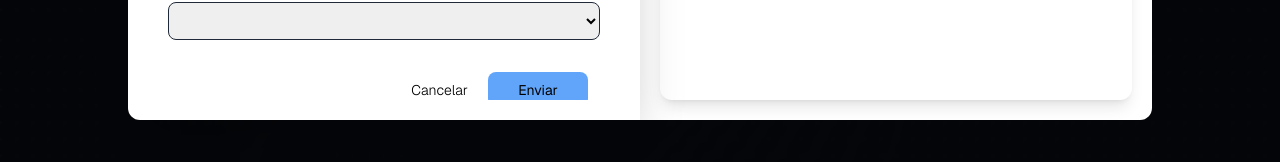
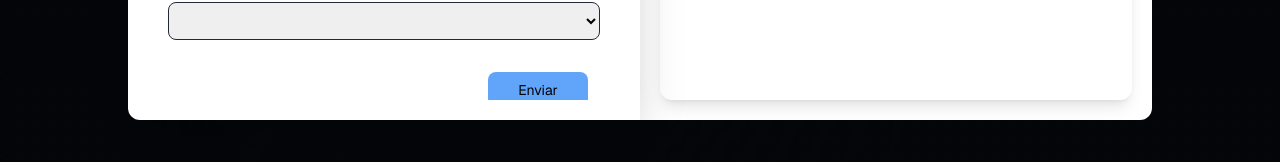
Before and after one commit to Lopezlena89/lumava-project, a Next.js app: page / in a window 1280 px wide. Both pictures are taken after a click on the button "Agendar Cita". Shown: the part 600-762 px from the top of the page. Built offline with nearby package versions, Linux system fonts and the light colour scheme.

Commit message:
updated main modal

```diff
--- a/src/components/modal/ModalHight.tsx
+++ b/src/components/modal/ModalHight.tsx
@@ -129,7 +129,7 @@ export const ModalHight = () => {
                             </select>
                     </div>
                     <div className="w-full mt-5 p-3 flex justify-end">
-                        <button className="pr-5 font-light hover:underline text-sm" >Cancelar</button>
+
                         <button className="w-[100px] h-[35px] text-sm  bg-blue-400 rounded-lg hover:bg-blue-500">Enviar</button>
                     </div>
                 </form>
```
